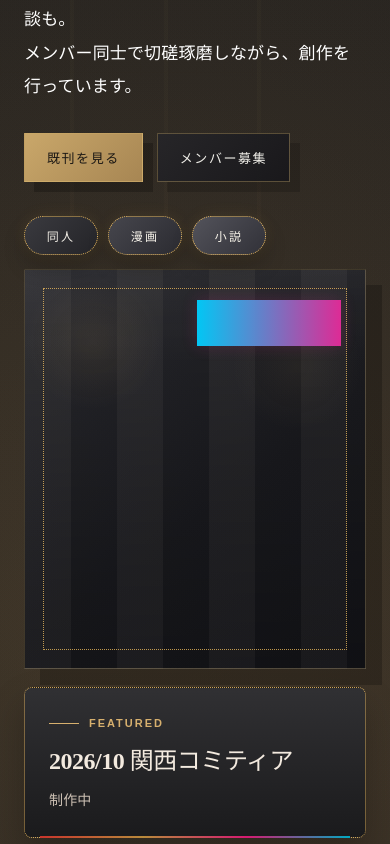
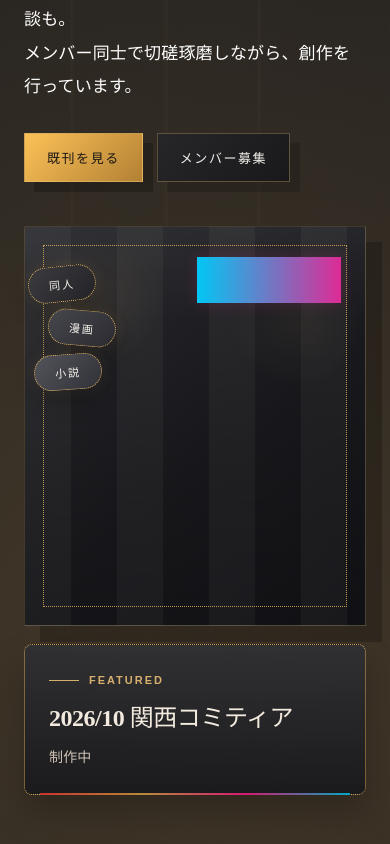
Before and after one commit to PackeLo/saikyo_hp, a website: page index.html in a window 390 px wide. Shown: the part 600-1444 px from the top of the page. Drawn offline with Linux system fonts and the light colour scheme.

Commit message:
レイアウト修正

```diff
--- a/index.html
+++ b/index.html
@@ -3,7 +3,7 @@
   <head>
     <meta charset="UTF-8" />
     <meta name="viewport" content="width=device-width, initial-scale=1.0" />
-    <title>Starry Atelier</title>
+    <title>サークル 雑居ビル</title>
     <link rel="stylesheet" href="/src/styles.css" />
   </head>
   <body>
@@ -243,7 +243,7 @@
           </div>
         </section>
       </main>
-      <footer>© Starry Atelier / Since 2026</footer>
+      <footer>© 雑居ビル / Since 2026</footer>
     </div>
   </body>
 </html>
--- a/src/styles.css
+++ b/src/styles.css
@@ -177,7 +177,6 @@ section {
   opacity: 0.08;
   background-repeat: no-repeat;
   background-size: contain;
-  background-image: url("./assets/ornament-accent.png");
 }
 
 .hero-text {
@@ -307,7 +306,6 @@ section {
   background-size: contain;
   background-position: center;
   opacity: 0.1;
-  background-image: url("./assets/ornament-accent.png");
 }
 
 .hero-panel {
@@ -616,7 +614,6 @@ section {
   opacity: 0.06;
   background-repeat: no-repeat;
   background-size: contain;
-  background-image: url("./assets/ornament-accent.png");
 }
 
 .timeline-item {
@@ -663,7 +660,6 @@ section {
   opacity: 0.07;
   background-repeat: no-repeat;
   background-size: contain;
-  background-image: url("./assets/ornament-accent.png");
 }
 
 .join-box::after {
@@ -1022,7 +1018,7 @@ body:has(.app-shell.zakkyo-theme)::after {
 }
 
 .zakkyo-theme .button.primary {
-  background: linear-gradient(135deg, #c9a76a, #a78653);
+  background: linear-gradient(135deg, #fcc157, #b38134);
   color: #1a1714;
   border-color: rgba(214, 179, 109, 0.48);
   box-shadow: 10px 10px 0 rgba(0, 0, 0, 0.22);
@@ -1176,7 +1172,7 @@ body:has(.app-shell.zakkyo-theme)::after {
 
 .zakkyo-theme .menu-card::after {
   opacity: 1;
-  height: 5px;
+  height: 3px;
   background: linear-gradient(90deg, rgba(214, 179, 109, 0.78), rgba(214, 179, 109, 0.18), transparent);
 }
 
@@ -1254,9 +1250,14 @@ body:has(.app-shell.zakkyo-theme)::after {
     height: 50px;
   }
 
+  .zakkyo-theme .hero-visual-wrap {
+    padding-top: 10px;
+  }
+
   .zakkyo-theme .hero-signs {
     inset: -10px auto auto 6px;
     gap: 10px;
+    padding-top: 20px;
   }
 
   .zakkyo-theme .hero-sign {
@@ -1299,18 +1300,35 @@ body:has(.app-shell.zakkyo-theme)::after {
     font-size: clamp(42px, 14vw, 68px);
   }
 
-  .zakkyo-theme .hero-signs {
-    position: relative;
-    inset: 0;
-    display: flex;
-    flex-wrap: wrap;
-    margin-bottom: 14px;
+  .zakkyo-theme .hero-visual-wrap {
+    padding-top: 20px;
   }
 
-  .zakkyo-theme .hero-sign-a,
-  .zakkyo-theme .hero-sign-b,
+  .zakkyo-theme .hero-signs {
+    position: absolute;
+    inset: 0 auto auto 4px;
+    display: grid;
+    gap: 8px;
+    top: 40px;
+    margin-bottom: 0;
+  }
+
+  .zakkyo-theme .hero-sign {
+    min-width: 68px;
+    padding: 9px 11px;
+    font-size: 11px;
+  }
+
+  .zakkyo-theme .hero-sign-a {
+    transform: rotate(-6deg);
+  }
+
+  .zakkyo-theme .hero-sign-b {
+    transform: translateX(20px) rotate(5deg);
+  }
+
   .zakkyo-theme .hero-sign-c {
-    transform: none;
+    transform: translateX(6px) rotate(-4deg);
   }
 
   .zakkyo-theme .hero-visual {
```
Also changed, not shown: image.png (deleted), src/assets/ornament-accent.png (deleted), 1 other file.
